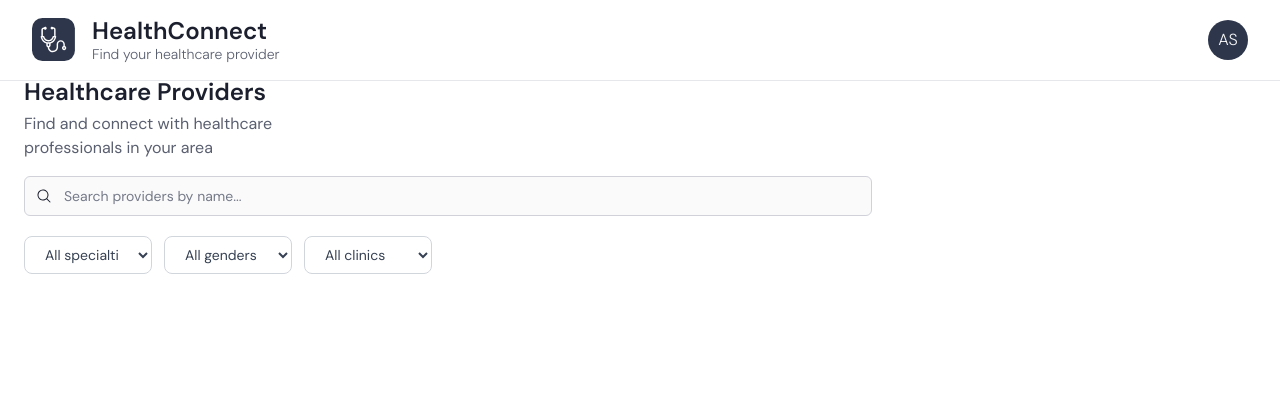
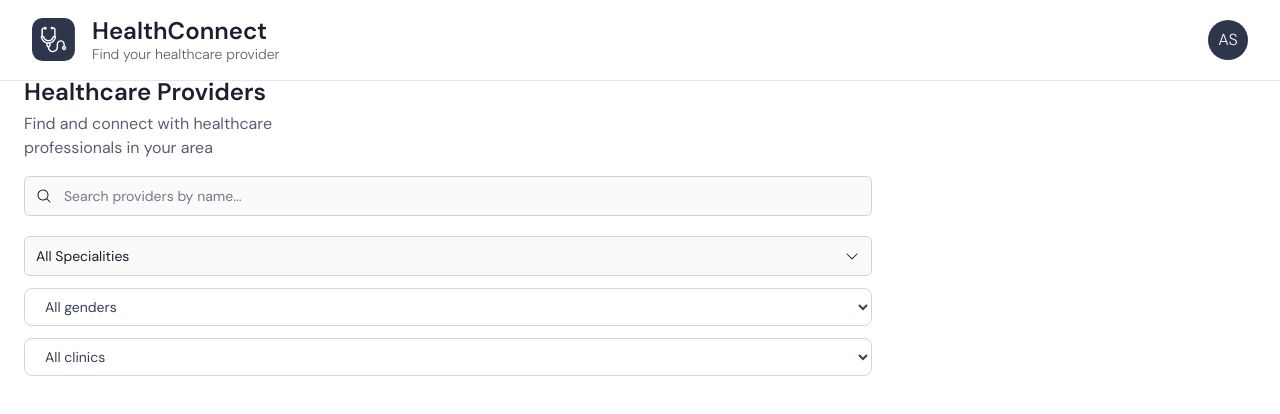
Before and after one commit to ramosger/Healthcare-Providers-Listing-Challenge-German-Ramos, a React (Vite) app: page / in a window 1280 px wide. Shown: the top 414 px of the page. Built offline with nearby package versions, Linux system fonts and the light colour scheme.

Commit message:
feat: SpecialityFilter Component

```diff
--- /dev/null
+++ b/src/assets/icons/ChevronDown.tsx
@@ -0,0 +1,16 @@
+export function ChevronDown() {
+  return (
+    <svg
+      width="16"
+      height="16"
+      viewBox="0 0 16 16"
+      fill="none"
+      xmlns="http://www.w3.org/2000/svg"
+    >
+      <path
+        d="M13.3538 6.35378L8.35378 11.3538C8.30735 11.4003 8.2522 11.4372 8.1915 11.4623C8.13081 11.4875 8.06574 11.5004 8.00003 11.5004C7.93433 11.5004 7.86926 11.4875 7.80856 11.4623C7.74786 11.4372 7.69272 11.4003 7.64628 11.3538L2.64628 6.35378C2.55246 6.25996 2.49976 6.13272 2.49976 6.00003C2.49976 5.86735 2.55246 5.7401 2.64628 5.64628C2.7401 5.55246 2.86735 5.49976 3.00003 5.49976C3.13272 5.49976 3.25996 5.55246 3.35378 5.64628L8.00003 10.2932L12.6463 5.64628C12.6927 5.59983 12.7479 5.56298 12.8086 5.53784C12.8693 5.5127 12.9343 5.49976 13 5.49976C13.0657 5.49976 13.1308 5.5127 13.1915 5.53784C13.2522 5.56298 13.3073 5.59983 13.3538 5.64628C13.4002 5.69274 13.4371 5.74789 13.4622 5.80859C13.4874 5.86928 13.5003 5.93434 13.5003 6.00003C13.5003 6.06573 13.4874 6.13079 13.4622 6.19148C13.4371 6.25218 13.4002 6.30733 13.3538 6.35378Z"
+        fill="#1C202E"
+      />
+    </svg>
+  );
+}
--- a/src/assets/icons/index.ts
+++ b/src/assets/icons/index.ts
@@ -1,2 +1,3 @@
 export * from "./Logo";
 export * from "./Search";
+export * from "./ChevronDown";
--- a/src/components/search-filters/SearchFilters.tsx
+++ b/src/components/search-filters/SearchFilters.tsx
@@ -1,4 +1,4 @@
-import { SearchFiltersHeader, NameFilter } from "..";
+import { SearchFiltersHeader, NameFilter, SpecialityFilter } from "..";
 
 export function SearchFilters() {
   return (
@@ -8,10 +8,8 @@ export function SearchFilters() {
       <div className="self-stretch flex flex-col justify-start items-start gap-5">
         <NameFilter />
 
-        <div className="flex flex-col sm:flex-row gap-3">
-          <select className="w-full border border-gray-300 rounded-lg px-4 py-2 text-sm text-gray-700 focus:ring-2 focus:ring-blue-500 focus:border-blue-500">
-            <option>All specialties</option>
-          </select>
+        <div className="self-stretch inline-flex flex-col justify-center items-start gap-3">
+          <SpecialityFilter />
 
           <select className="w-full border border-gray-300 rounded-lg px-4 py-2 text-sm text-gray-700 focus:ring-2 focus:ring-blue-500 focus:border-blue-500">
             <option>All genders</option>
--- /dev/null
+++ b/src/components/search-filters/SpecialityFilter.tsx
@@ -0,0 +1,24 @@
+import { ChevronDown } from "../../assets/icons";
+
+export function SpecialityFilter() {
+  return (
+    <div className="self-stretch flex flex-col justify-start items-start">
+      <div className="self-stretch flex flex-col justify-start items-start gap-2">
+        <div className="self-stretch h-10 bg-(--background-default-default) rounded-md outline-1 -outline-offset-1 outline-(--border-default) inline-flex justify-start items-center overflow-hidden">
+          <div className="flex-1 flex justify-start items-center overflow-hidden">
+            <div className="flex-1 self-stretch px-3 py-1.5 flex justify-between items-center">
+              <option className="flex-1 justify-start text-(--text-default) text-sm font-normal font-[DM_Sans] leading-5 line-clamp-1">
+                All Specialities
+              </option>
+            </div>
+            <div className="self-stretch pr-3 flex justify-start items-center gap-2">
+              <div className="w-4 h-4 relative">
+                <ChevronDown />
+              </div>
+            </div>
+          </div>
+        </div>
+      </div>
+    </div>
+  );
+}
--- a/src/components/search-filters/index.ts
+++ b/src/components/search-filters/index.ts
@@ -1,3 +1,4 @@
 export * from "./SearchFilters";
 export * from "./SearchFiltersHeader"
 export * from "./NameFilter"
+export * from "./SpecialityFilter"
```
